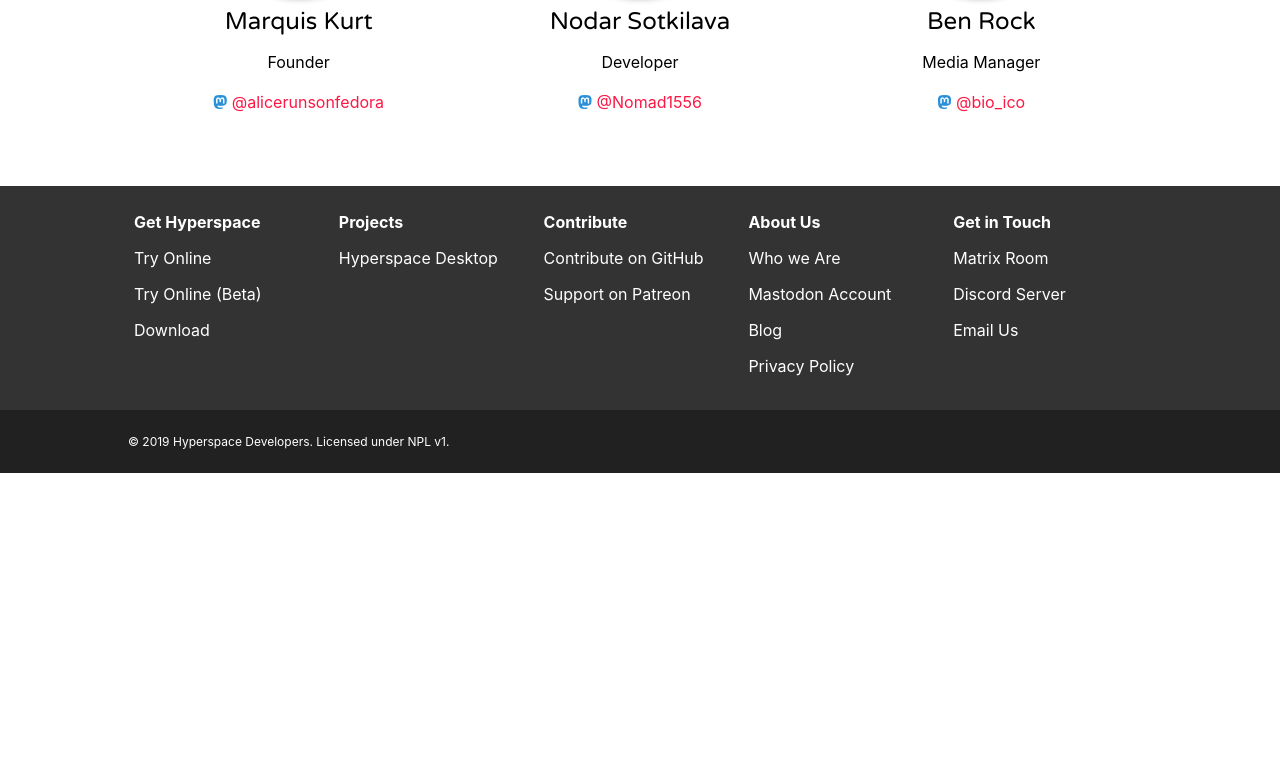
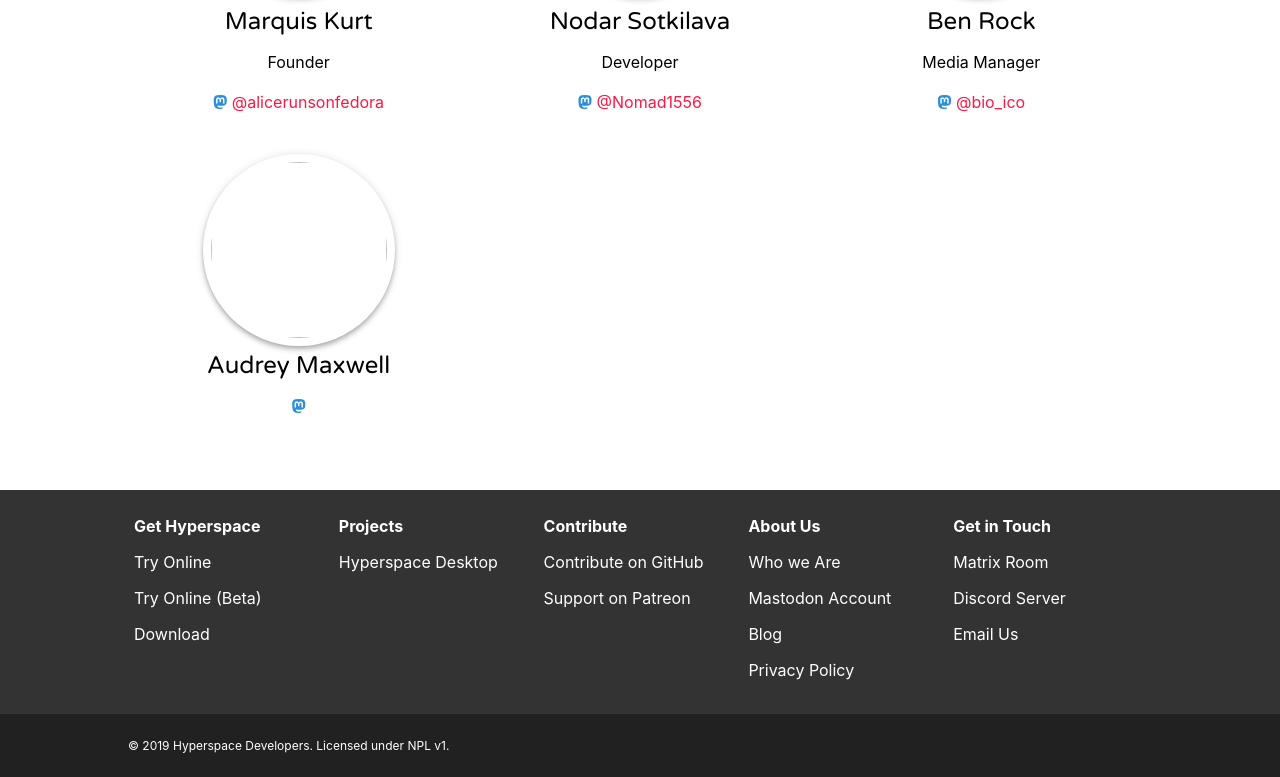
Before and after one commit to hyperspacedev/hyperspacedev.github.io, a Jekyll site: the page built from team.html, in a window 1280 px wide, cut to the strip 467-1244 px from the top of the page. Built offline with Jekyll 4.4.1, drawn with Linux system fonts in a browser that asks for light colours; nearby versions of some CDN libraries; some web fonts are replaced; before the commit the page ends 940 px from its top, so only the background shows below that.

Commit message:
Add Audrey to the team 🎉

```diff
--- a/_data/team.yml
+++ b/_data/team.yml
@@ -19,3 +19,8 @@
     username: "@bio_ico"
     address: "mastodon.social"
     image: "https://files.mastodon.social/accounts/avatars/000/597/056/original/6719971b6abb9b38.png"
+Audrey Maxwell:
+  name: Audrey Maxwell
+  username: "@uchibrah"
+  address: "mastodon.social"
+  image: "https://files.mastodon.social/accounts/avatars/000/991/491/original/897bf1370e010a20.png"
```
